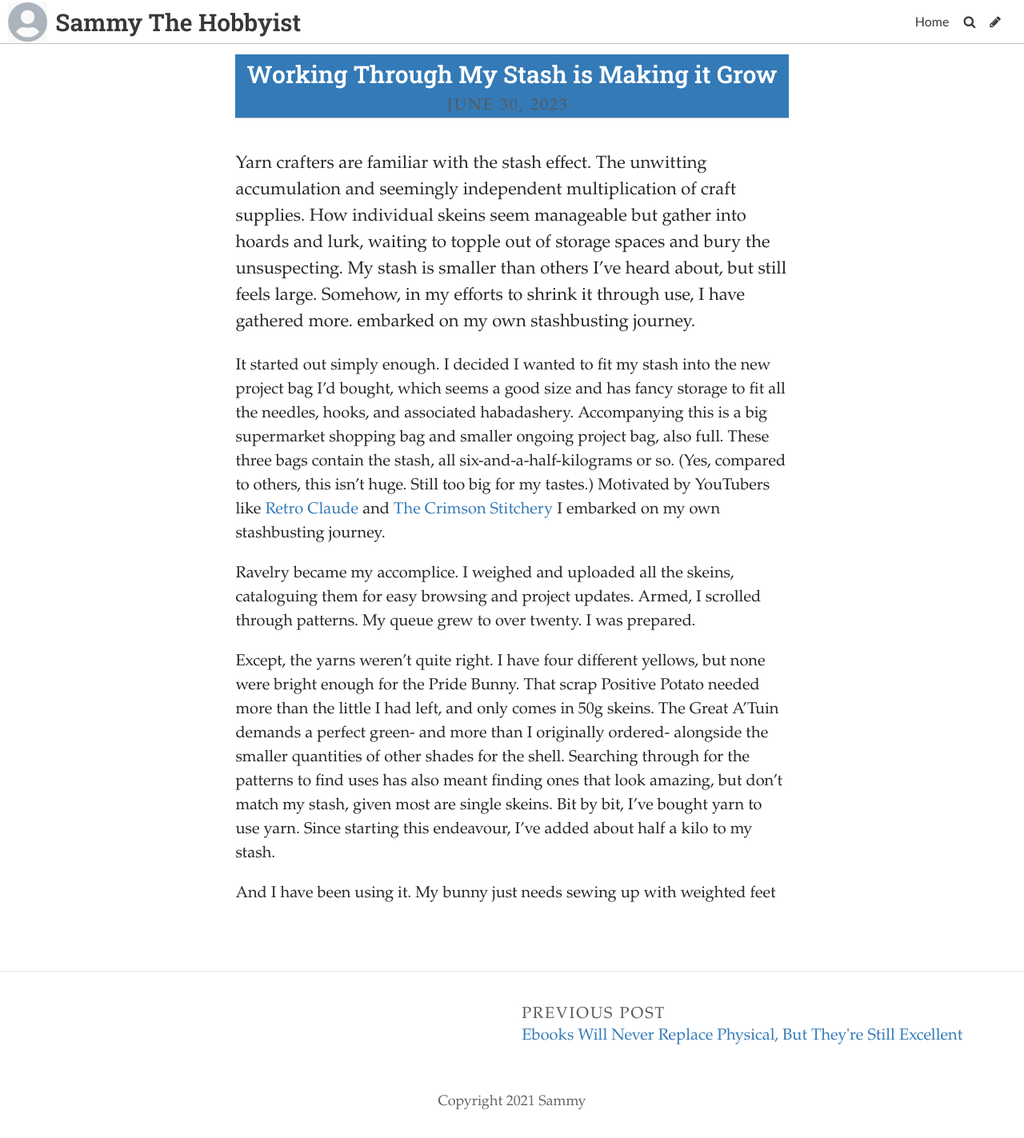
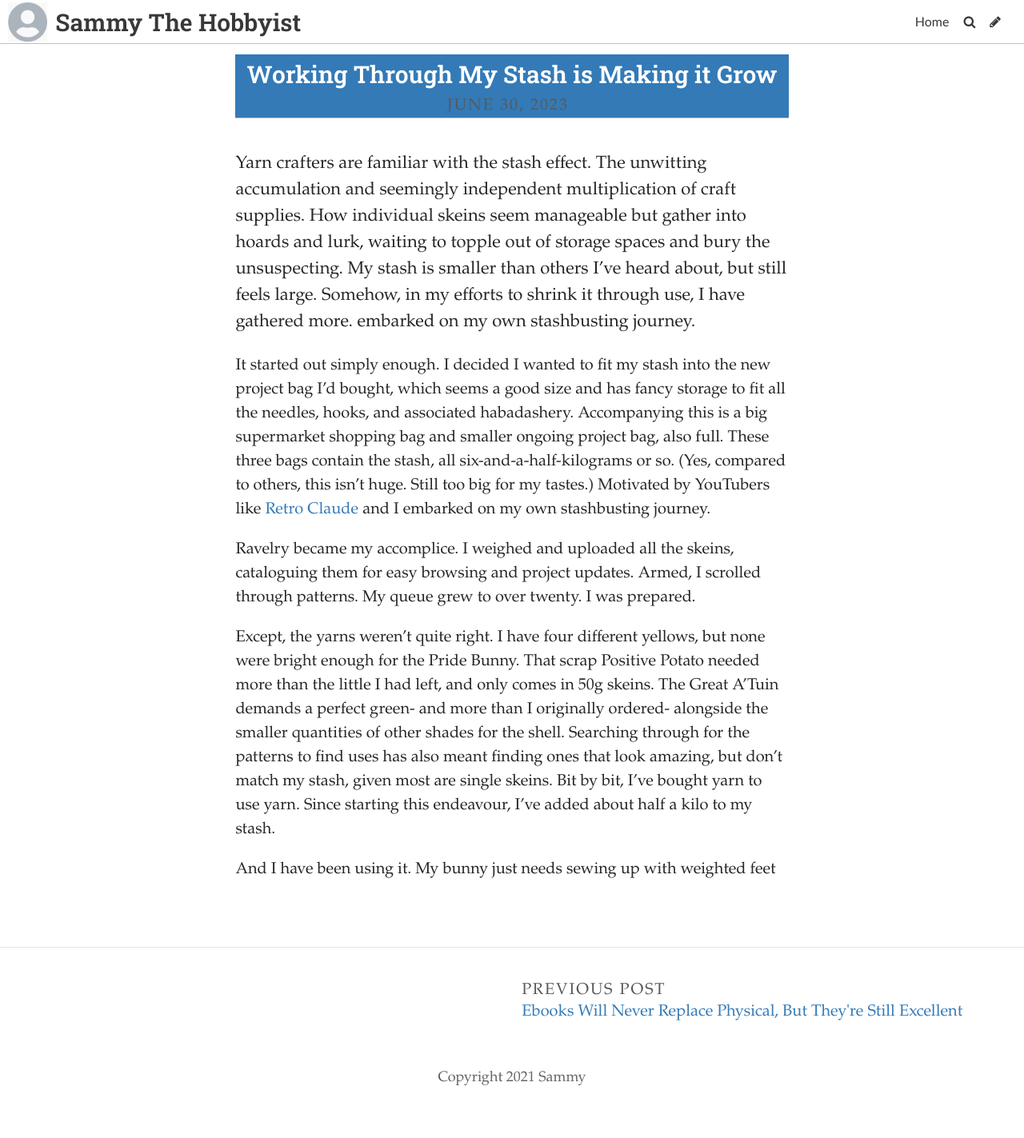
Before and after one commit to SammySpinsAYarn/Blog, a Jekyll site: the page built from _posts/2023-06-22-what-shall-i-write-about.md, in a window 1280 px wide. Shown: the whole page at 80% size. Built offline with Jekyll 4.4.1, drawn with Linux system fonts in a browser that asks for light colours; some web fonts are replaced; after the commit the page ends 1393 px from its top, so only the background shows below that.

Commit message:
Update Post “2023-06-22-what-shall-i-write-about”

```diff
--- a/_posts/2023-06-22-what-shall-i-write-about.md
+++ b/_posts/2023-06-22-what-shall-i-write-about.md
@@ -7,7 +7,7 @@
 ---
 Yarn crafters are familiar with the stash effect. The unwitting accumulation and seemingly independent multiplication of craft supplies. How individual skeins seem manageable but gather into hoards and lurk, waiting to topple out of storage spaces and bury the unsuspecting. My stash is smaller than others I've heard about, but still feels large. Somehow, in my efforts to shrink it through use, I have gathered more. embarked on my own stashbusting journey.
 
-I﻿t started out simply enough. I decided I wanted to fit my stash into the new project bag I'd bought, which seems a good size and has fancy storage to fit all the needles, hooks, and associated habadashery. Accompanying this is a big supermarket shopping bag and smaller ongoing project bag, also full. These three bags contain the stash, all six-and-a-half-kilograms or so. (Yes, compared to others, this isn't huge. Still too big for my tastes.) Motivated by YouTubers like [Retro Claude](https://www.youtube.com/playlist?list=PLIpjXi4a4nTRZe41dSvAlAxCW1lyEKaUo) and [The Crimson Stitchery](https://www.youtube.com/playlist?list=PL1VxpiMcBXBPGMdDoSi63QK5ZRTgISf-6) I embarked on my own stashbusting journey.
+I﻿t started out simply enough. I decided I wanted to fit my stash into the new project bag I'd bought, which seems a good size and has fancy storage to fit all the needles, hooks, and associated habadashery. Accompanying this is a big supermarket shopping bag and smaller ongoing project bag, also full. These three bags contain the stash, all six-and-a-half-kilograms or so. (Yes, compared to others, this isn't huge. Still too big for my tastes.) Motivated by YouTubers like [Retro Claude](https://www.youtube.com/playlist?list=PLIpjXi4a4nTRZe41dSvAlAxCW1lyEKaUo) and [](https://www.youtube.com/playlist?list=PL1VxpiMcBXBPGMdDoSi63QK5ZRTgISf-6) I embarked on my own stashbusting journey.
 
 R﻿avelry became my accomplice. I weighed and uploaded all the skeins, cataloguing them for easy browsing and project updates. Armed, I scrolled through patterns. My queue grew to over twenty. I was prepared.
 
```
